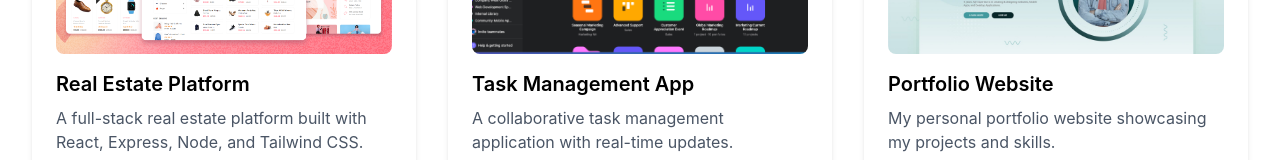
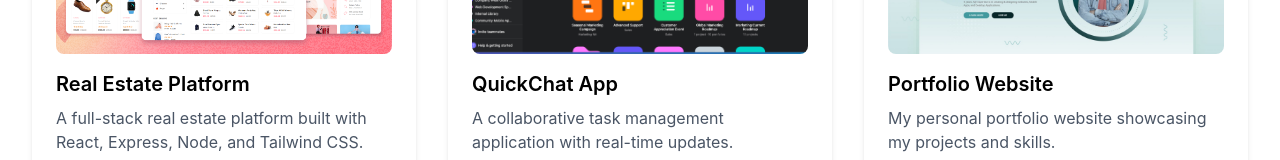
Before and after one commit to siam114/portfolio-website-nextjs, a Next.js app: page /projects in a window 1280 px wide. Shown: the part 439-599 px from the top of the page. Built offline with nearby package versions, Linux system fonts and the light colour scheme.

Commit message:
change title

```diff
--- a/src/content/project.ts
+++ b/src/content/project.ts
@@ -10,7 +10,7 @@ export const projects: Project[] = [
         image: '/projects/e-commerce-website.png',
       },
       {
-        title: 'Task Management App',
+        title: 'QuickChat App',
         description: 'A collaborative task management application with real-time updates.',
         technologies: ['React', 'Node.js', 'MongoDB', 'Socket.io'],
         githubLink: 'https://github.com',
```
